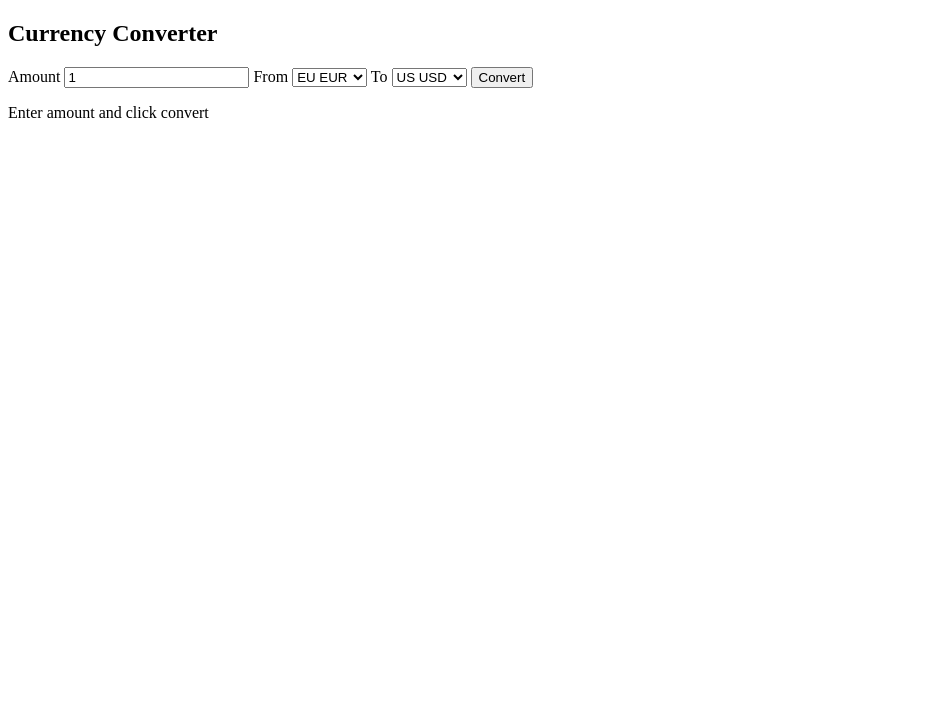
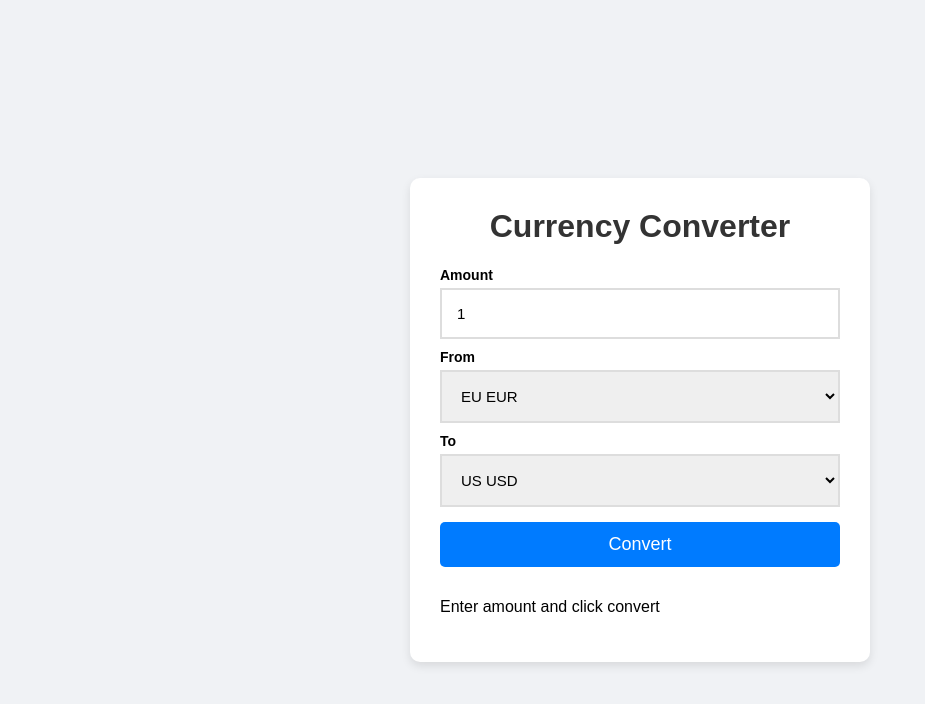
Before and after one commit to safariousman02-byte/Currency-Converter, a plain HTML site: page index.html in a window 1280 px wide. Shown: the whole page, without its empty margins (0-925 px from the left). Drawn offline with Linux system fonts and the light colour scheme.

Commit message:
fourth commit

```diff
--- a/index.html
+++ b/index.html
@@ -5,13 +5,81 @@
         <meta charset="UTF-8">
         <meta name="viewport" content="width=device-width, initial-scale=1.0">
         <title>Currency Converter</title>
+
+        <style>
+
+            body {
+                font-family: Arial, "Helvetica Neue", Helvetica, sans-serif;
+                background: #f0f2f5;
+                display: flex;
+                justify-content: center;
+                align-items: center;
+                height: 100vh;
+                margin: 0;
+                padding: 20px;
+            }
+
+            .box {
+                background: white;
+                padding: 30px;
+                border-radius: 10px;
+                width: 400px;
+                box-shadow: 0 4px 10px rgba(0, 0, 0, 0.1);
+            }
+
+            h1 {
+                text-align: center;
+                color: #333;
+                margin-top: 0;
+            }
+
+            label {
+                display: block;
+                font-weight: bold;
+                margin: 10px 0 5px;
+                font-size: 14px;
+            }
+
+            input, select {
+                width: 100%;
+                border-radius: 5ps;
+                border: 2px solid #ddd;
+                padding: 15px;
+                font-size: 15px;
+                box-sizing: border-box;
+            }
+
+            input:focus , section:focus{
+                border-color: #007bff;
+                outline: none;
+            }
+
+            button {
+                width: 100%;
+                padding: 12px;
+                color: white;
+                border: none;
+                background: #007bff;
+                border-radius: 5px;
+                font-size: 18px;
+                cursor: pointer;
+                margin: 15px 0;
+            }
+
+            button:hover {
+                background: #0056b3;
+                color: #333;
+            }
+
+        </style>
+
     </head>
 
     <body>
 
         <div class="box">
 
-            <h2>Currency Converter</h2>
+            <h1>Currency Converter</h1>
 
             <label for="amount">Amount</label>
             <input type="number" id="amount" value="1" min="0" step="0.01">
@@ -41,69 +109,7 @@
 
         </div>
 
-        <script>
-
-            const resultD = document.getElementById('result');
-            const convertBtn = document.getElementById('convertBtn');
-            const amountInput = document.getElementById('amount');
-            const toCurrency = document.getElementById('toCurrency');
-            const fromCurrency = document.getElementById('fromCurrency');
-
-            async function convertCurrency() {
-
-                resultD.innerHTML = '<p style="color: blue;">processing data!...</p>';
-
-                const amount = perseFlout(amountInput.value);
-
-                if (isNaN(amount) || amount <= 0) {
-
-                    resultD.innerHTML = '<p style="color: red;">Please enter a valid number!</p>';
-
-                    return;
-                }
-
-                const from = fromCurrency.value;
-                const to = toCurrency.value;
-
-                if (from === to) {
-
-                    resultD.innerHTML = `<p style="color: #333;">${from} = ${to}</p>`;
-
-                   return;
-                }
-
-               resultD.innerHTML = '<p style="color: #333;">Converting the currency!...</p>';
-
-               try {
-
-                    const url = `https://api.exchangerate-api.com/v4/latest/${from}`;
-                    const response = await fetch(url);
-
-                    if(!response.ok) {
-                        throw new Error('API ERROR');
-                    }
-
-                    const data = await response.json();
-                    const rate = data.rates[to];
-                    const result = amount * rate;
-
-                    resultD.innerHTML = `<p style="color: #28a745;">${from} = ${result.toFixed(2)} ${to}</p>`;
-
-               }
-               catch(error) {
-
-                resultD.innerHTML = `<p style="color: #dc3545;">Error: ${error}</p>`;
-
-               }
-
-            }
-
-            convertBtn.onclick = convertCurrency;
-
-
-
-
-        </script>
+        <script src="/script.js"></script>
 
     </body>
 
--- /dev/null
+++ b/script.js
@@ -0,0 +1,59 @@
+
+
+            const resultD = document.getElementById('result');
+            const convertBtn = document.getElementById('convertBtn');
+            const amountInput = document.getElementById('amount');
+            const toCurrency = document.getElementById('toCurrency');
+            const fromCurrency = document.getElementById('fromCurrency');
+
+            async function convertCurrency() {
+
+                resultD.innerHTML = '<p style="color: blue;">processing data!...</p>';
+
+                const amount = parseFloat(amountInput.value);
+
+
+                if (isNaN(amount) || amount <= 0) {
+
+                    resultD.innerHTML = '<p style="color: red;">Please enter a valid number!</p>';
+
+                    return;
+                }
+
+                const from = fromCurrency.value;
+                const to = toCurrency.value;
+
+                if (from === to) {
+
+                    resultD.innerHTML = `<p style="color: #333;">${from} = ${to}</p>`;
+
+                   return;
+                }
+
+               resultD.innerHTML = '<p style="color: #333;">Converting the currency!...</p>';
+
+               try {
+
+                    const url = `https://api.exchangerate-api.com/v4/latest/${from}`;
+                    const response = await fetch(url);
+
+                    if(!response.ok) {
+                        throw new Error('API ERROR');
+                    }
+
+                    const data = await response.json();
+                    const rate = data.rates[to];
+                    const result = amount * rate;
+
+                    resultD.innerHTML = `<p style="color: #28a745;">${from} = ${result.toFixed(2)} ${to}</p>`;
+
+               }
+               catch(error) {
+
+                resultD.innerHTML = `<p style="color: #dc3545;">Error: ${error}</p>`;
+
+               }
+
+            }
+
+            convertBtn.onclick = convertCurrency;
```
Also changed, not shown: src/p2.png (added), 1 other file.
